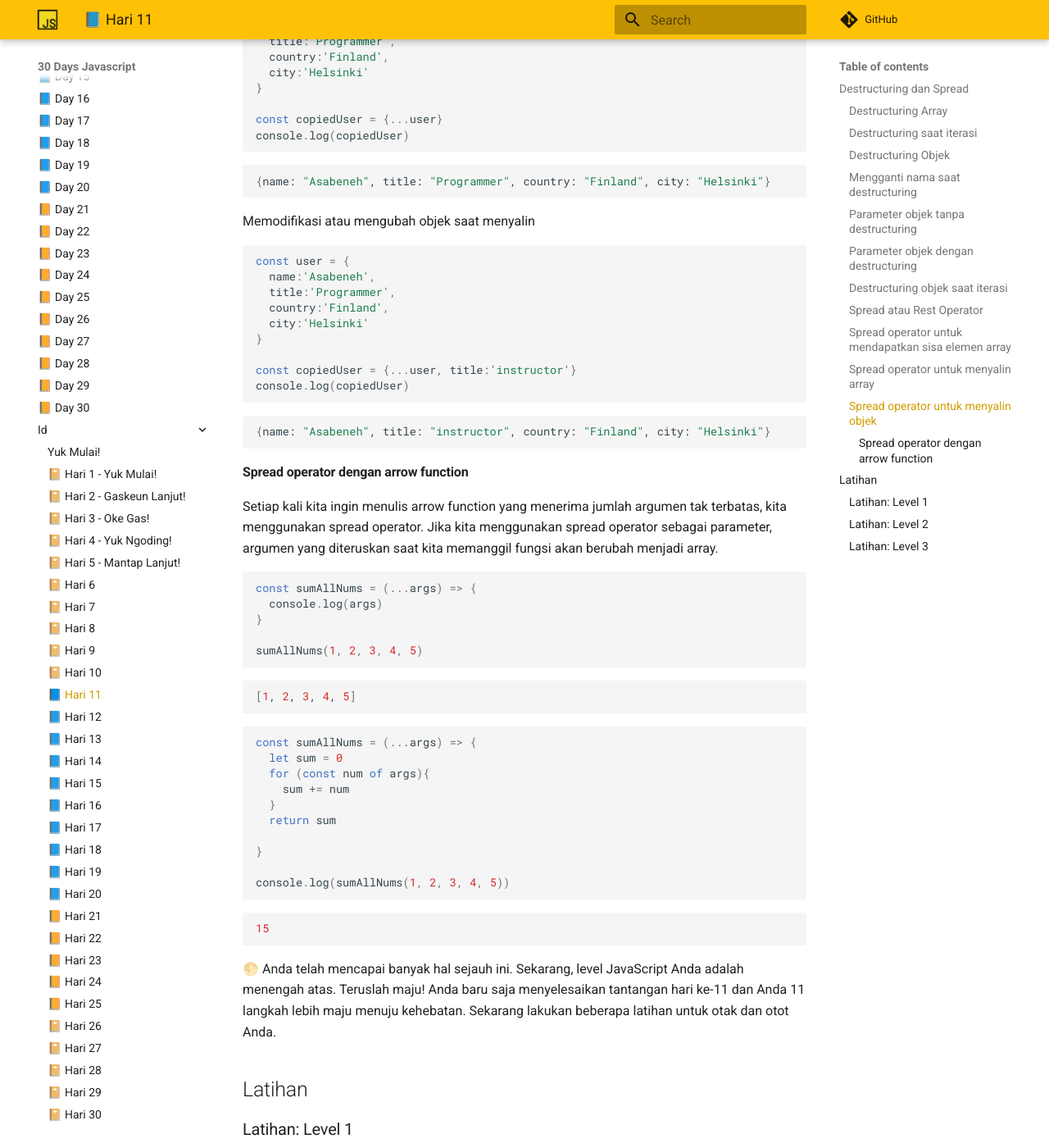
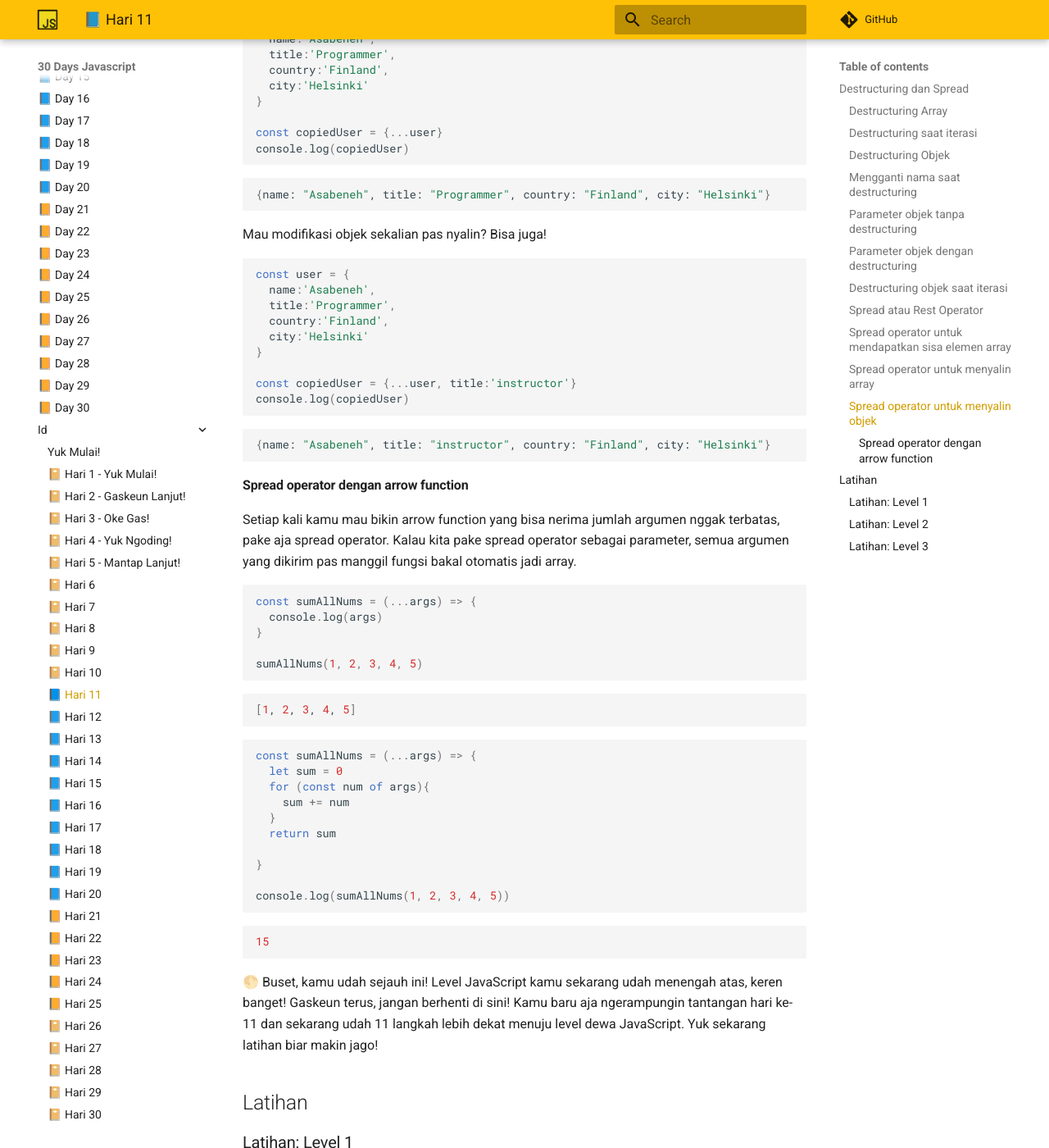
Before and after one commit to devinesia/30-days-javascript-web, an MkDocs documentation site: the page built from docs/id/11-day.md, in a window 1280 px wide and 1400 px high, scrolled down 7826 px. Shown: the whole window at 82% size. Built offline with MkDocs 1.6.1 and Material for MkDocs 9.7.7, drawn with Linux system fonts in a browser that asks for light colours; comment, search, counter and statistics services are not loaded; some of the changed text lies outside the part shown.

Commit message:
Rewrite Indonesian Day 11 with casual fun tone

````diff
--- a/docs/id/11-day.md
+++ b/docs/id/11-day.md
@@ -2,7 +2,7 @@
 
 ## Destructuring dan Spread
 
-Destructuring adalah cara untuk membongkar array dan objek, lalu menetapkannya ke variabel yang berbeda.
+Destructuring itu cara keren buat "bongkar" array dan objek, lalu langsung masukin nilainya ke variabel-variabel terpisah. Bayangin kayak unboxing barang belanjaan — kamu buka kotaknya, langsung deh isinya keluar rapi ke tempat masing-masing!
 
 ### Destructuring Array
 
@@ -55,7 +55,7 @@ console.log(backEnd)
 ["Node", "Express", "MongoDB"]
 ```
 
-Jika kita ingin melewati salah satu nilai dalam array, kita menggunakan koma tambahan. Koma membantu menghilangkan nilai pada indeks tertentu.
+Nah, kadang kamu cuma butuh sebagian nilainya aja. Kalau mau skip, tinggal kasih koma kosong aja. Gampang kan?
 
 ```js
   const numbers = [1, 2, 3]
@@ -79,7 +79,7 @@ Jika kita ingin melewati salah satu nilai dalam array, kita menggunakan koma tam
 Brook John
 ```
 
-Kita dapat menggunakan nilai default jika nilai array untuk indeks tersebut adalah undefined:
+Kita juga bisa kasih nilai default lho, siapa tau arraynya ada yang undefined:
 
 ```js
 const names = [undefined, 'Brook', 'David']
@@ -97,7 +97,7 @@ console.log(firstPerson, secondPerson, thirdPerson, fourthPerson)
 Asabeneh Brook David John
 ```
 
-Kita tidak harus menetapkan variabel untuk semua elemen dalam array. Kita dapat mendestructure beberapa elemen pertama dan mendapatkan sisanya sebagai array menggunakan spread operator (...).
+Nggak harus semua elemen kamu tampung ke variabel kok. Ambil beberapa elemen pertama aja, sisanya bisa dikumpulin jadi array baru pake spread operator (...).
 
 ```js
 const nums = [1, 2, 3, 4, 5, 6, 7, 8, 9, 10]
@@ -146,7 +146,7 @@ Node Express MongoDB
 
 ### Destructuring Objek
 
-Saat kita mendestructure, nama variabel yang kita gunakan harus persis sama dengan kunci atau properti objek. Lihat contoh di bawah.
+Pas destructure objek, aturan mainnya gampang: nama variabel yang kamu bikin harus sama persis sama nama key di objeknya. Cek nih contohnya:
 
 ```js
 const rectangle = {
@@ -165,6 +165,8 @@ console.log(width, height, area, perimeter)
 
 ### Mengganti nama saat destructuring
 
+Mau ganti nama variabelnya? Bisa banget, tinggal pake `:` aja:
+
 ```js
 const rectangle = {
   width: 20,
@@ -180,7 +182,7 @@ console.log(w, h, a, p)
 20 10 200 undefined
 ```
 
-Jika kunci tidak ditemukan dalam objek, variabel akan diberi nilai undefined. Terkadang kunci mungkin tidak ada dalam objek, dalam kasus tersebut kita dapat memberikan nilai default saat deklarasi. Lihat contohnya.
+Kalau key-nya nggak ada di objek, variabelnya bakal jadi undefined. Nah buat jaga-jaga, kamu bisa kasih nilai default pas deklarasi. Kayak gini nih:
 
 ```js
 const rectangle = {
@@ -205,7 +207,7 @@ let { width, height, area, perimeter = 60 } = rectangle
 console.log(width, height, area, perimeter) //30 10 200 80
 ```
 
-Destructuring kunci sebagai parameter fungsi. Mari kita buat fungsi yang menerima objek rectangle dan mengembalikan perimeter rectangle.
+Destructuring key sebagai parameter fungsi? Cakep banget itu! Yuk kita bikin fungsi yang nerima objek rectangle dan ngembaliin kelilingnya.
 
 ### Parameter objek tanpa destructuring
 
@@ -335,7 +337,7 @@ Assess Test Result 4/1/2020 1:00 false
 
 ### Spread atau Rest Operator
 
-Saat kita mendestructure array, kita menggunakan spread operator (...) untuk mendapatkan elemen sisanya sebagai array. Selain itu, kita menggunakan spread operator untuk menyebar elemen array ke array lain.
+Pas destructure array, kita pake spread operator (...) buat nangkep sisa elemen yang belum ditampung. Selain itu, spread operator juga bisa dipake buat "nyebar" elemen array ke array lain. Mantap kan?
 
 ### Spread operator untuk mendapatkan sisa elemen array
 
@@ -415,7 +417,7 @@ console.log(fullStack)
 
 ### Spread operator untuk menyalin objek
 
-Kita dapat menyalin objek menggunakan spread operator.
+Copy objek juga bisa pake spread operator, gampang banget!
 
 ```js
 const user = {
@@ -433,7 +435,7 @@ console.log(copiedUser)
 {name: "Asabeneh", title: "Programmer", country: "Finland", city: "Helsinki"}
 ```
 
-Memodifikasi atau mengubah objek saat menyalin
+Mau modifikasi objek sekalian pas nyalin? Bisa juga!
 
 ```js
 const user = {
@@ -453,7 +455,7 @@ console.log(copiedUser)
 
 #### Spread operator dengan arrow function
 
-Setiap kali kita ingin menulis arrow function yang menerima jumlah argumen tak terbatas, kita menggunakan spread operator. Jika kita menggunakan spread operator sebagai parameter, argumen yang diteruskan saat kita memanggil fungsi akan berubah menjadi array.
+Setiap kali kamu mau bikin arrow function yang bisa nerima jumlah argumen nggak terbatas, pake aja spread operator. Kalau kita pake spread operator sebagai parameter, semua argumen yang dikirim pas manggil fungsi bakal otomatis jadi array.
 
 ```js
 
@@ -489,7 +491,7 @@ console.log(sumAllNums(1, 2, 3, 4, 5))
 
 ```
 
-🌕 Anda telah mencapai banyak hal sejauh ini. Sekarang, level JavaScript Anda adalah menengah atas. Teruslah maju! Anda baru saja menyelesaikan tantangan hari ke-11 dan Anda 11 langkah lebih maju menuju kehebatan. Sekarang lakukan beberapa latihan untuk otak dan otot Anda.
+🌕 Buset, kamu udah sejauh ini! Level JavaScript kamu sekarang udah menengah atas, keren banget! Gaskeun terus, jangan berhenti di sini! Kamu baru aja ngerampungin tantangan hari ke-11 dan sekarang udah 11 langkah lebih dekat menuju level dewa JavaScript. Yuk sekarang latihan biar makin jago!
 
 ## Latihan
 
@@ -562,7 +564,7 @@ const users = [
 ### Latihan: Level 3
 
 1. Destructure objek countries, cetak name, capital, population dan languages semua negara
-2. Seorang junior developer menyusun nama, skill, dan skor siswa dalam array dari array yang mungkin sulit dibaca. Destructure array berikut: nama ke name, array skills ke skills, array scores ke scores, skor JavaScript ke jsScore dan skor React ke reactScore dalam satu baris.
+2. Seorang junior developer nyusun nama, skill, dan skor siswa dalam array of array yang mungkin agak susah dibaca. Yuk destructure array berikut: nama ke name, array skills ke skills, array scores ke scores, skor JavaScript ke jsScore dan skor React ke reactScore dalam satu baris aja!
 
   ```js
     const student = ['David', ['HTM', 'CSS', 'JS', 'React'], [98, 85, 90, 95]]
@@ -573,7 +575,7 @@ const users = [
   David (4) ["HTM", "CSS", "JS", "React"] 90 95
   ```
 
-3. Tulis fungsi bernama *convertArrayToObject* yang dapat mengonversi array menjadi objek terstruktur.
+3. Tulis fungsi bernama *convertArrayToObject* yang bisa ngonversi array jadi objek terstruktur.
 
   ```js
       const students = [
@@ -596,7 +598,7 @@ const users = [
       ]
   ```
 
-4. Salin objek student ke newStudent tanpa mengubah objek asli. Pada objek baru tambahkan yang berikut:
+4. Salin objek student ke newStudent tanpa mengubah objek aslinya. Di objek baru tambahin yang berikut nih:
 
 - Tambahkan Bootstrap dengan level 8 ke set skill front end
 - Tambahkan Express dengan level 9 ke set skill back end
````
